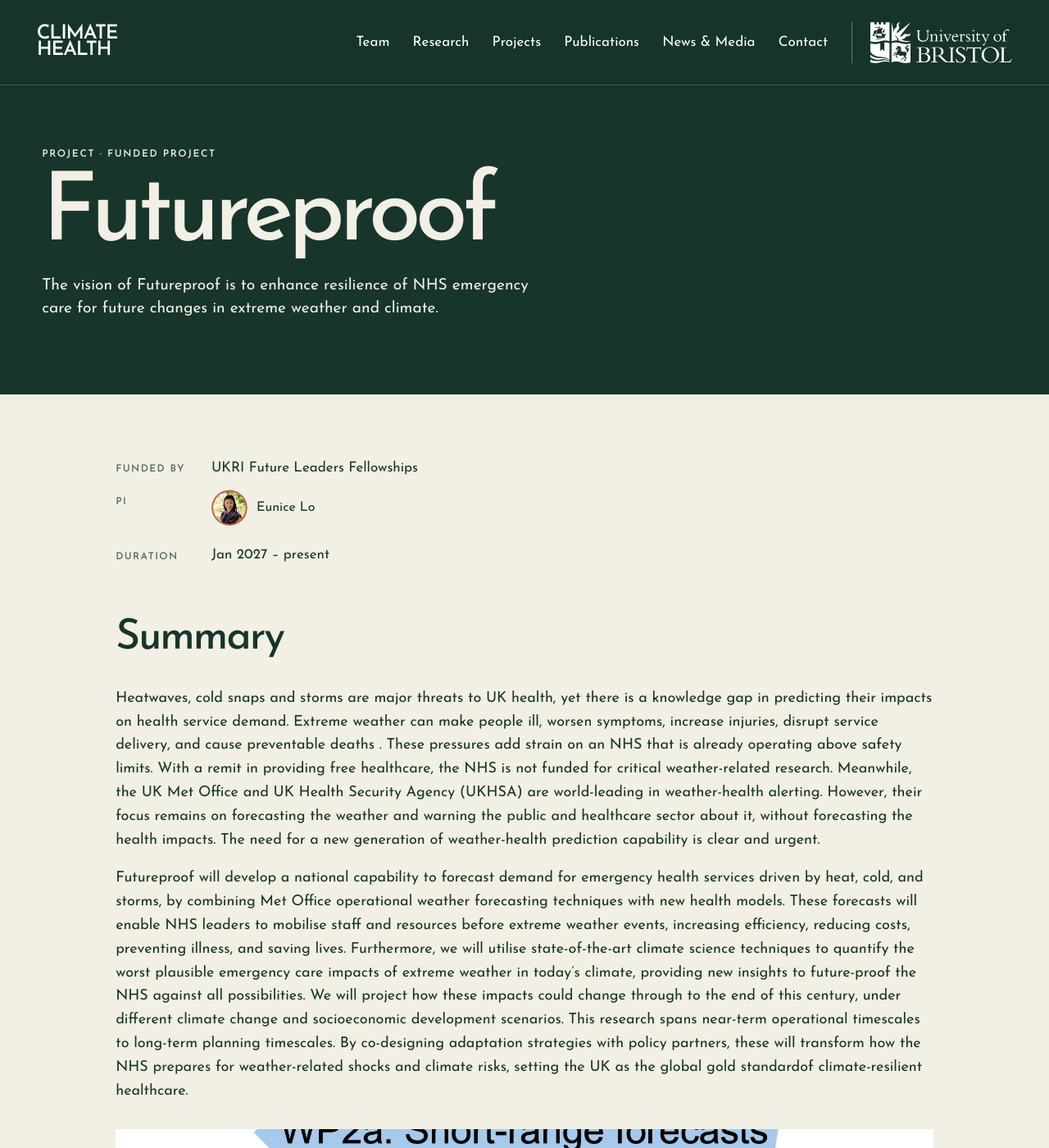
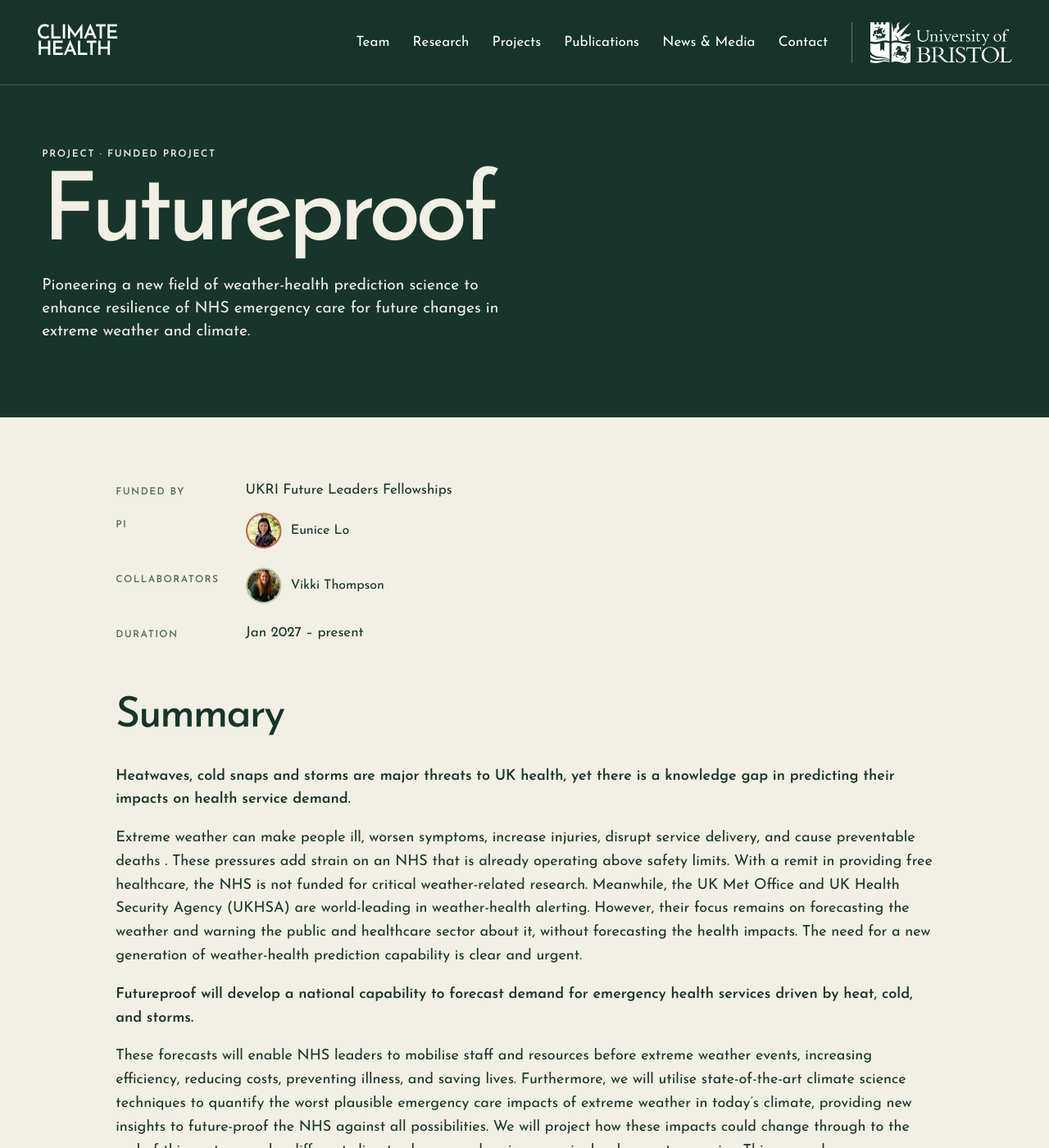
Before and after one commit to alexodavies/bristol-climate-health-page, a Jekyll site: the page built from _projects/futureproof.md, in a window 1280 px wide and 1400 px high. Shown: the whole window at 82% size. Built offline with Jekyll 4.4.1, drawn with Linux system fonts in a browser that asks for light colours; some of the changed text lies outside the part shown.

Commit message:
Update futureproof.md

```diff
--- a/_projects/futureproof.md
+++ b/_projects/futureproof.md
@@ -3,20 +3,24 @@
 tag: Funded project
 themes: [forecasting]
 image: /assets/images/systems.jpg
-summary: The vision of Futureproof is to enhance resilience of NHS emergency care for future changes in extreme weather and climate.
+summary: Pioneering a new field of weather-health prediction science to enhance resilience of NHS emergency care for future changes in extreme weather and climate.
 link:                  # optional external page; shown as a button on the project page
 link_text:
 status: current        # current or completed
 funder: UKRI Future Leaders Fellowships      # Funded by
 pi: [eunice-lo]                # PI(s): member file names, or plain names for people outside the group
 team: []          # member file names, e.g. [ruby-lieber, eunice-lo]
-collaborators: []   # affiliates and other collaborators: member file names or plain names (affiliates listed in team also show here)
+collaborators: [vikki-thompson]   # affiliates and other collaborators: member file names or plain names (affiliates listed in team also show here)
 start:  2027-01              # YYYY-MM (Duration)
 end:                  # YYYY-MM (blank = ongoing)
 partners: [UK Met Office, Cabinet Office, NHS, UK Health Security Agency, Public Health Scotland, Public Health Wales]          # e.g. [Met Office, {name: UKHSA, url: https://www.gov.uk/ukhsa}]
 outputs: []           # e.g. [{title: Paper title, url: https://doi.org/..., note: Journal 2026}]
-photos: [{image: /assets/images/Lo_FLF_WP123.jpg, caption: Futureproof work packages and overarching partners}]            # e.g. [{image: /assets/images/my-photo.jpg, caption: A caption}]
+photos: []            # e.g. [{image: /assets/images/my-photo.jpg, caption: A caption}]
 ---
-Heatwaves, cold snaps and storms are major threats to UK health, yet there is a knowledge gap in predicting their impacts on health service demand. Extreme weather can make people ill, worsen symptoms, increase injuries, disrupt service delivery, and cause preventable deaths . These pressures add strain on an NHS that is already operating above safety limits. With a remit in providing free healthcare, the NHS is not funded for critical weather-related research. Meanwhile, the UK Met Office and UK Health Security Agency (UKHSA) are world-leading in weather-health alerting. However, their focus remains on forecasting the weather and warning the public and healthcare sector about it, without forecasting the health impacts. The need for a new generation of weather-health prediction capability is clear and urgent.
+**Heatwaves, cold snaps and storms are major threats to UK health, yet there is a knowledge gap in predicting their impacts on health service demand.**
 
-Futureproof will develop a national capability to forecast demand for emergency health services driven by heat, cold, and storms, by combining Met Office operational weather forecasting techniques with new health models. These forecasts will enable NHS leaders to mobilise staff and resources before extreme weather events, increasing efficiency, reducing costs, preventing illness, and saving lives. Furthermore, we will utilise state-of-the-art climate science techniques to quantify the worst plausible emergency care impacts of extreme weather in today’s climate, providing new insights to future-proof the NHS against all possibilities. We will project how these impacts could change through to the end of this century, under different climate change and socioeconomic development scenarios. This research spans near-term operational timescales to long-term planning timescales. By co-designing adaptation strategies with policy partners, these will transform how the NHS prepares for weather-related shocks and climate risks, setting the UK as the global gold standardof climate-resilient healthcare.
+Extreme weather can make people ill, worsen symptoms, increase injuries, disrupt service delivery, and cause preventable deaths . These pressures add strain on an NHS that is already operating above safety limits. With a remit in providing free healthcare, the NHS is not funded for critical weather-related research. Meanwhile, the UK Met Office and UK Health Security Agency (UKHSA) are world-leading in weather-health alerting. However, their focus remains on forecasting the weather and warning the public and healthcare sector about it, without forecasting the health impacts. The need for a new generation of weather-health prediction capability is clear and urgent.
+
+**Futureproof will develop a national capability to forecast demand for emergency health services driven by heat, cold, and storms.**
+
+These forecasts will enable NHS leaders to mobilise staff and resources before extreme weather events, increasing efficiency, reducing costs, preventing illness, and saving lives. Furthermore, we will utilise state-of-the-art climate science techniques to quantify the worst plausible emergency care impacts of extreme weather in today’s climate, providing new insights to future-proof the NHS against all possibilities. We will project how these impacts could change through to the end of this century, under different climate change and socioeconomic development scenarios. This research spans near-term operational timescales to long-term planning timescales. By co-designing adaptation strategies with policy partners, these will transform how the NHS prepares for weather-related shocks and climate risks, setting the UK as the global gold standard of climate-resilient healthcare.
```
